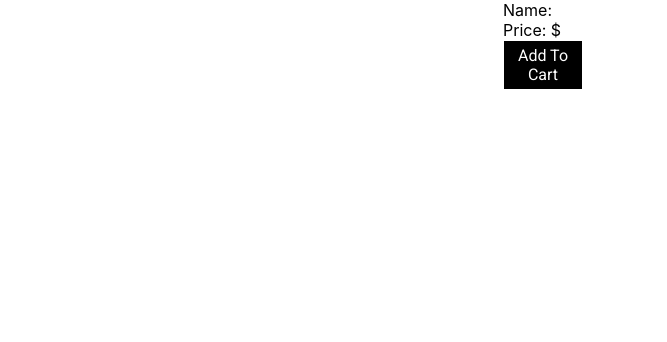
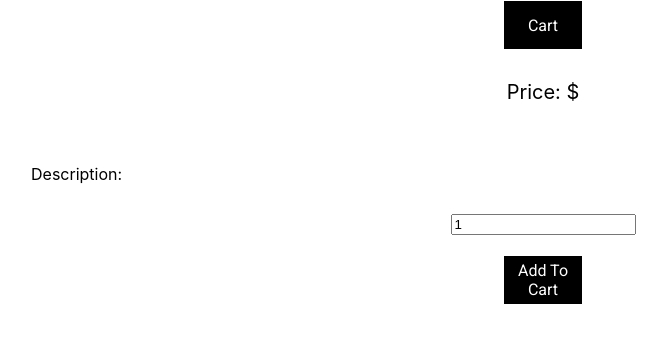
Before and after one commit to krislee/ecommerce-frontend, a React (Create React App) app in the folder ecommerce/: page /store in a window 1280 px wide. Shown: the top 342 px of the page, without its empty margins (97-764 px from the left). Built offline with nearby package versions, Linux system fonts and the light colour scheme; no server answers.

Commit message:
working on adding items to cart and figuring out guest cart

```diff
--- a/ecommerce/src/App.js
+++ b/ecommerce/src/App.js
@@ -5,8 +5,11 @@ import Homepage from './screens/Homepage'
 import BuyerLogin from './screens/BuyerLogin'
 import SellerLogin from './screens/SellerLogin'
 import ItemPage from './screens/ItemPage';
+import CartPage from './screens/CartPage';
 
 function App() {
+
+  const localURL = 'http://localhost:3001'
 
   const [url, setURL] = useState('');
 
@@ -23,6 +26,9 @@ function App() {
           <Route path='/store'>
             <ItemPage url={url}/>
           </Route>
+          <Route path="/cart">
+            <CartPage url={localURL}/>
+          </Route>
           <Route path="">
             <Homepage grabURL={grabURL}/>
           </Route>
--- /dev/null
+++ b/ecommerce/src/components/AddCartButton.jsx
@@ -0,0 +1,28 @@
+import React, { Component } from 'react';
+import '../styles/Button.css'
+
+function AddCartButton ({ name, id, url, quantity }) {
+
+    const addItem = async () => {
+        const resp = await fetch(`${url}/buyer/electronic/cart/${id}`, {
+            method: 'POST',
+            headers: {
+                'Content-Type': 'application/json'
+            },
+            body: JSON.stringify({
+                Quantity: quantity
+            })
+        });
+        const data = await resp.json()
+        console.log(data)
+    }
+
+    return (
+        <div id={id} className="button">
+            <button onClick={() => addItem()}>{name}</button>
+        </div>
+    )
+}
+
+
+export default AddCartButton
--- /dev/null
+++ b/ecommerce/src/components/NavigationBar.jsx
@@ -0,0 +1,16 @@
+import React, {useEffect, useState} from 'react'
+import {BrowserRouter, Switch, Route, Link} from 'react-router-dom';
+import Button from '../components/Button'
+import '../styles/BuyerLogin.css'
+
+function NavBar ({}) {
+    return (
+        <div className="cart">
+            <Link to="/cart">
+                <Button name={'Cart'}/>
+            </Link>
+        </div>
+    )
+}
+
+export default NavBar
--- /dev/null
+++ b/ecommerce/src/screens/CartPage.jsx
@@ -0,0 +1,24 @@
+import React, {useEffect, useState} from 'react'
+import {BrowserRouter, Switch, Route, Link} from 'react-router-dom';
+import '../styles/BuyerLogin.css'
+
+function CartPage ({url}) {
+
+    useEffect(() => {
+        async function getCartItems() {
+            const resp = await fetch(`http://localhost:3001/buyer/cart`);
+            const data = await resp.json();
+            console.log(data);
+        }
+        getCartItems();
+    },[])
+
+
+    return (
+        <div className="cart">
+            <div>Hello</div>
+        </div>
+    )
+}
+
+export default CartPage;
--- a/ecommerce/src/screens/ItemPage.jsx
+++ b/ecommerce/src/screens/ItemPage.jsx
@@ -1,17 +1,17 @@
 import React, {useEffect, useState} from 'react'
 import {BrowserRouter, Switch, Route, Link} from 'react-router-dom';
-import Input from '../components/Input'
-import Button from '../components/Button'
-import Login from '../components/Login'
-// import '../styles/BuyerLogin.css'
+import '../styles/ItemPage.css'
+import AddCartButton from '../components/AddCartButton';
+import NavBar from '../components/NavigationBar';
 
 function ItemPage ({ url }) {
 
     const [itemInfo, setItemInfo] = useState('');
-    const itemURL = 'http://localhost:3001/buyer/electronic'
-    let currentURL = window.location.href
-    let indexOfEqualSign = currentURL.split('=')
-    let id=indexOfEqualSign[indexOfEqualSign.length - 1]
+    const [quantity, setQuantity] = useState(1);
+    const itemURL = 'http://localhost:3001';
+    let currentURL = window.location.href;
+    let indexOfEqualSign = currentURL.split('=');
+    let id=indexOfEqualSign[indexOfEqualSign.length - 1];
 
     useEffect(() => {
         console.log(currentURL)
@@ -24,20 +24,29 @@ function ItemPage ({ url }) {
             fetchData();
         } else {
             async function fetchData() {
-                let resp = await fetch(`${itemURL}/${id}`);
+                let resp = await fetch(`${itemURL}/buyer/electronic/${id}`);
                 let data = await resp.json();
+                // console.log(data)
                 setItemInfo(data.electronicItem);
             }
             fetchData();
         }
     }, [])
 
+    const handleChangeQuantity = e => {
+        setQuantity(e.target.value)
+    };
+
     return (
-        // Name, price, add to cart
+        // Name, price, description, add to cart
         <div className="item-info">
-            <div>Name: {itemInfo.Name}</div>
-            <div>Price: ${itemInfo.Price}</div>
-            <Button name={'Add To Cart'} />
+            <NavBar />
+            <div className="name">{itemInfo.Name}</div>
+            <div className="price">Price: ${itemInfo.Price}</div>
+            <div className="description">Description: {itemInfo.Description}</div>
+            <input type="number" value={quantity} onChange={handleChangeQuantity}></input>
+            <br />
+            <AddCartButton url={itemURL} id={itemInfo._id} quantity={quantity} name={'Add To Cart'} />
         </div>
     )
 }
--- /dev/null
+++ b/ecommerce/src/styles/ItemPage.css
@@ -0,0 +1,21 @@
+.item-info {
+    display: flex;
+    height: 100vh;
+    /* justify-content: space-evenly; */
+    align-items: center;
+    flex-direction: column;
+}
+
+.name {
+    font-size: 32px;
+}
+
+.price {
+    margin: 30px;
+    font-size: 20px;
+}
+
+.description {
+    width: 80vw;
+    margin: 30px;
+}
```
